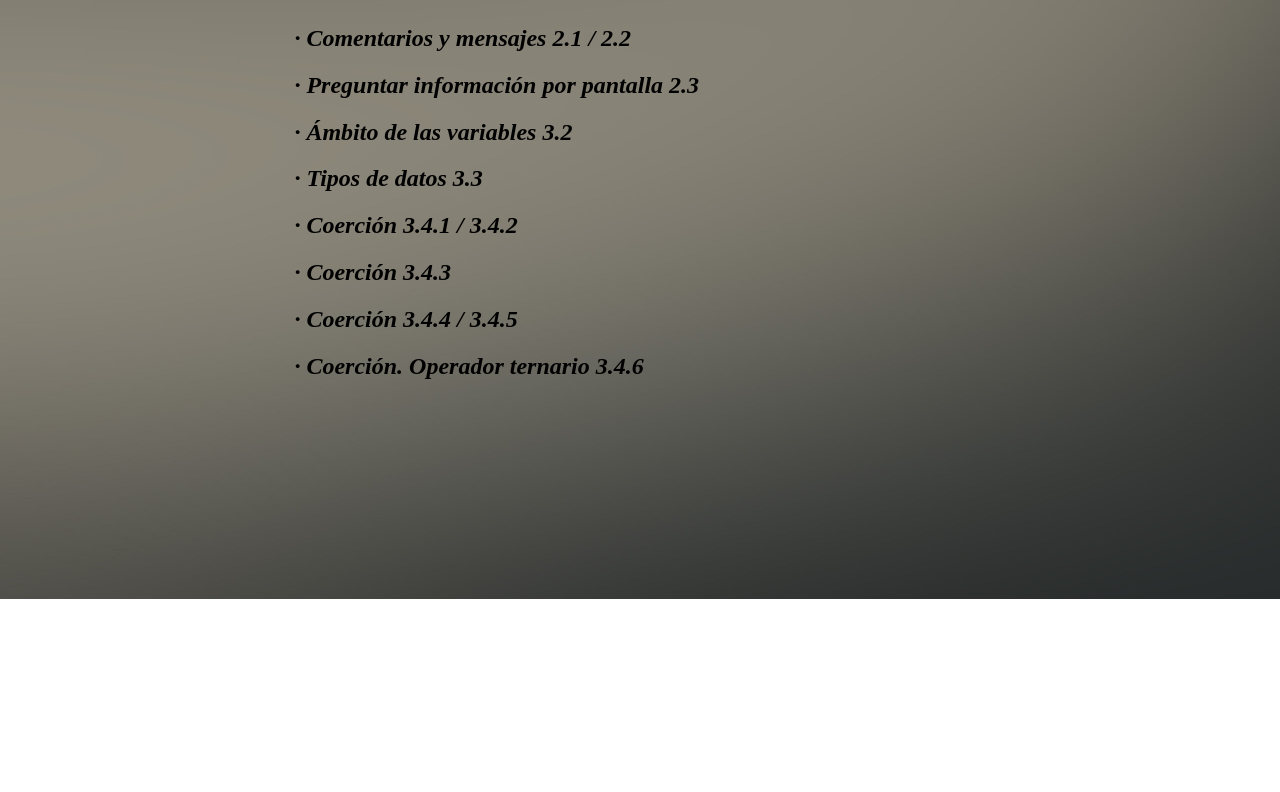
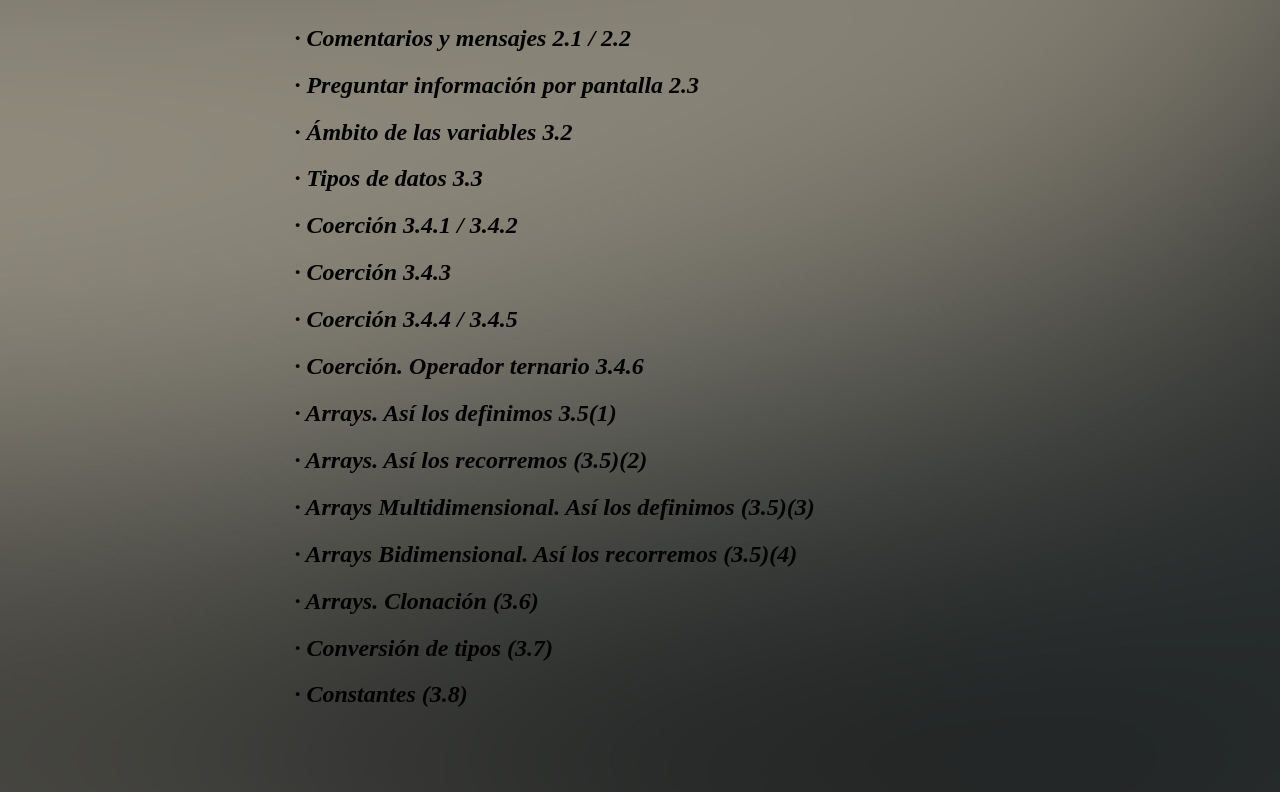
Before and after one commit to Jeolpe/DWEC, a plain HTML site: page Tema 2/EXAMPLES/index.html in a window 1280 px wide. Shown: the part 201-993 px from the top of the page. Before the commit the page ends 800 px from the top, so only its background shows below. Drawn offline with Linux system fonts and the light colour scheme.

Commit message:
Add files via upload

```diff
--- a/Tema 2/EXAMPLES/index.html
+++ b/Tema 2/EXAMPLES/index.html
@@ -7,7 +7,7 @@
     <link rel="stylesheet" href="style.css">
 </head>
 <body>
-<h1>E X A M P L E S </h1>
+<h1>E X A M P L E S</h1>
 <hr>
 <h2><a href="#" id="mensajes" onclick="mensajes()"> · Comentarios y mensajes 2.1 / 2.2 </a></h2>
 <h2><a href="#" id="informacion" onclick="informacion()"> · Preguntar información por pantalla 2.3 </a></h2>
@@ -17,5 +17,19 @@
 <h2><a href="#" id="coercion2" onclick="coercion2()"> · Coerción 3.4.3</a></h2>
 <h2><a href="#" id="coercion3" onclick="coercion3()"> · Coerción 3.4.4 / 3.4.5</a></h2>
 <h2><a href="#" id="coercion4" onclick="coercion4()"> · Coerción. Operador ternario 3.4.6</a></h2>
+<h2><a href="#" id="arraysUni1" onclick="arraysUni1()"> · Arrays. Así los definimos 3.5(1)</a></h2>
+<h2><a href="#" id="arraysUni2" onclick="arraysUni2()"> · Arrays. Así los recorremos (3.5)(2)</a></h2>
+<h2><a href="#" id="arraysMulti" onclick="arraysMulti()"> · Arrays Multidimensional. Así los definimos (3.5)(3)</a></h2>
+<h2><a href="#" id="arraysBidi" onclick="arraysBidi()"> · Arrays Bidimensional. Así los recorremos (3.5)(4)</a></h2>
+<h2><a href="#" id="arraysClonacion" onclick="arraysClonacion()"> · Arrays. Clonación (3.6)</a></h2>
+<h2><a href="#" id="conversionTipos" onclick="conversionTipos()"> · Conversión de tipos (3.7)</a></h2>
+<h2><a href="#" id="usoEstricto" onclick="usoEstricto()"> · Constantes (3.8)</a></h2>
+
 </body>
 </html>
+
+<!--
+@utor Jesús María Olalla Pérez.
+2º DAW
+Desarrollo web en entorno cliente.
+-->
--- a/Tema 2/EXAMPLES/script.js
+++ b/Tema 2/EXAMPLES/script.js
@@ -1,10 +1,3 @@
-/*
-*@utor Jesús María Olalla Pérez.
-* 2ºDAW
-* Desarrollo web en entorno cliente.
-*  */
-
-
 //Ejercicio 2.1 y 2.2
 const mensajes = () => {
     console.log(`Esto es un texto en la consola`); //Esto presenta texto en la consola.
@@ -100,3 +93,166 @@ const coercion4 = () => {
         console.log("false"); //Esta respuesta la aceptaría el "if".
     }
 }
+
+//Ejercicio 3.5(1)
+const arraysUni1 = () => {
+    function tresCinco() {
+        let vector = []; //También se puede hacer let vector = new Array();
+        vector[0] = 55;
+        vector[1] = 88;
+        vector[2] = 6;
+
+        // Esto es para comprobarlo.
+
+        for (let i = 0; i < vector.length; i++) {
+            console.log(`${vector[i]}`);
+        }
+    }
+
+    tresCinco();
+}
+
+//Ejercicio 3.5(2)
+const arraysUni2 = () => {
+    function tresCinco() {
+        let arr = ["2", "20", "200", "2000"];
+
+        for (let i = 0; i < arr.length < 500; i++) {
+            console.log(i);
+        }
+        /*
+          También se puede colocar así.
+          for (const arrKey in arr) {
+              console.log(arrKey);
+          }
+          */
+    }
+
+    tresCinco();
+}
+
+//Ejercicio 3.5(3)
+const arraysMulti = () => {
+    function tresCinco() {
+        let actividades = [
+            ['correr', 9],
+            ['saltar', 1],
+            ['trabajar', 2],
+            ['dormir', 1],
+            ['escribir', 7]
+        ];
+    }
+
+    tresCinco();
+}
+
+//Ejercicio 3.5(4)
+const arraysBidi = () => {
+    function tresCinco() {
+        let actividades = [
+            ['correr', 9],
+            ['saltar', 1],
+            ['trabajar', 2],
+            ['dormir', 1],
+            ['escribir', 7]
+        ];
+
+        //Esto es una forma:
+        for (const i in actividades) {
+            for (const j in actividades[i]) {
+                console.table(`[ ${i} , ${j} ] = ${actividades[i][j]}`);
+            }
+        }
+
+        /* Para ponerlo bonito en una línea
+        let linea = "";
+        for (let i = 0; i < actividades.length; i++) {
+            for (let j = 0; j < actividades[i].length; j++) {
+                linea += actividades[i][j] + " ";
+                console.log(linea);
+                linea = "";
+            }
+            */
+
+        /* Con el foreach
+        actividades.foreach(activity) => {
+        actividades.foreach(data) => {
+            console.log(data);
+            }
+        }
+        console.table
+         */
+
+        /*
+        //Esto es otra forma:
+
+        for (let i = 0; i < actividades.length; i++) {
+            let innerArrayLength = actividades[i].length;
+            for (let j = 0; j < innerArrayLength; j++) {
+                console.log(`[ ${i} , ${j} ] = ${actividades[i][j]}`);
+            }
+
+        }
+         */
+    }
+
+    tresCinco();
+}
+
+const arraysClonacion = () => {
+    let arr = [3, 5, 9, 10, 15, 14];
+
+    //Hay 2 formas:
+    let copiaArr1 = Object.assign(arr);
+
+    //Mejor esta:
+    let copiaArr2 = JSON.parse(JSON.stringify(arr));
+
+
+    for (const copiaArrElement of copiaArr1) {
+        console.log(copiaArrElement);
+    }
+    console.table(copiaArr2);
+}
+
+const conversionTipos = () => {
+    let num = "300"; //Es un número en una cadena de texto.
+    let num2 = "400.54" //Es un número en una cadena de texto.
+    let num3 = 500 //Esto es un número entero.
+    let n = parseInt(num); //Convierte numero entero.
+    let n2 = parseFloat(num2); //Almacena un decimal.
+    //Permite poner cuántos decimales poner.
+    let n3 = parseFloat(num2).toFixed(1);
+    let n4 = num3.toString(); //Almacena una cadena.
+}
+
+const usoEstricto = () => {
+    /*
+    //Ejemplo 1:
+  "use strict"
+    pi = 3.14; // Da error. Al ser uso estricto se debe de poner el tipo de la variable.
+    functionPrueba();
+
+    function functionPrueba(){
+        piBIS = 3.14; // Da error
+    }
+     */
+
+    //Ejemplo 2:
+    let pi = 3.14 //No da error
+    funcionPrueba();
+
+    function funcionPrueba() {
+        "use strict";
+        console.log(pi);
+        let piNew = 3.141592 //No da error.
+        console.log(piNew);
+    }
+
+}
+
+/*
+*@utor Jesús María Olalla Pérez.
+* 2ºDAW
+* Desarrollo web en entorno cliente.
+*  */
--- a/Tema 2/EXAMPLES/style.css
+++ b/Tema 2/EXAMPLES/style.css
@@ -31,3 +31,9 @@ a{
     height: 1000px;
     margin-bottom: -200px;
 }
+
+/*
+*@utor Jesús María Olalla Pérez.
+* 2ºDAW
+* Desarrollo web en entorno cliente.
+*  */
```
